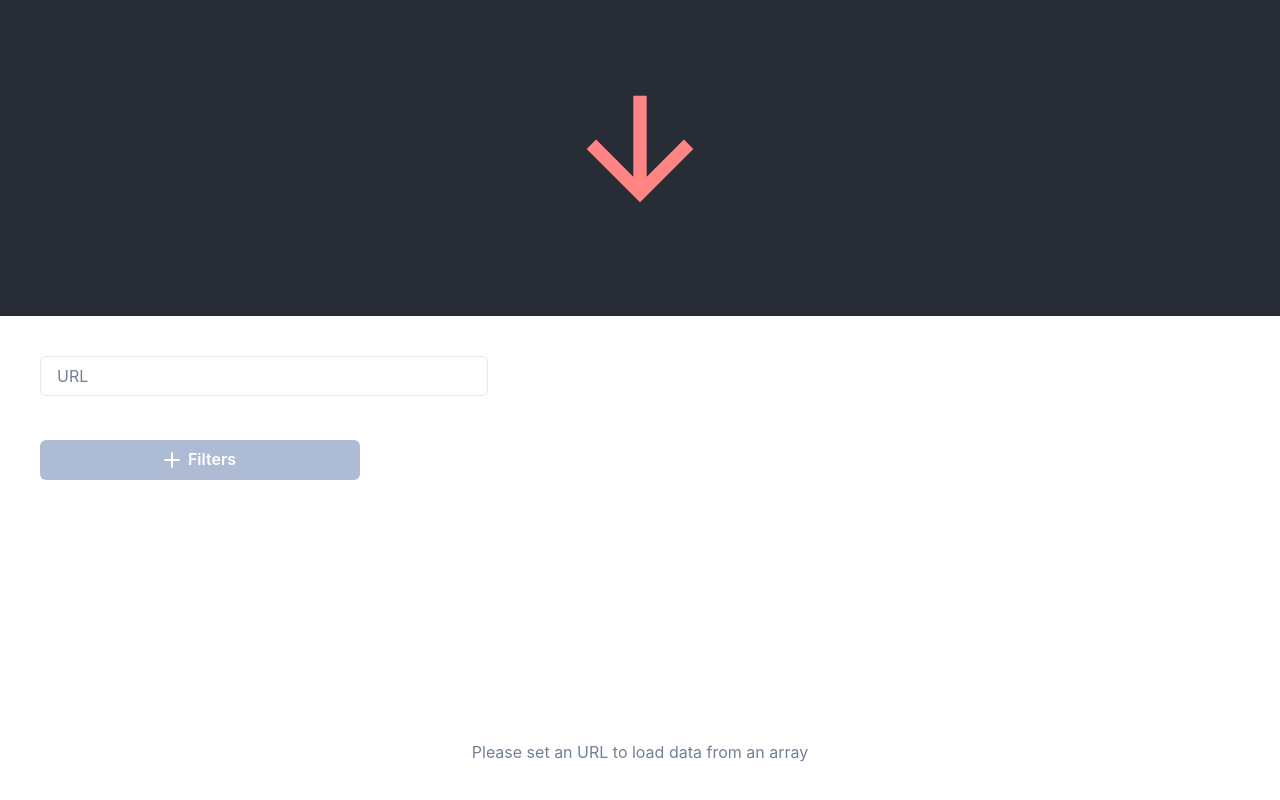
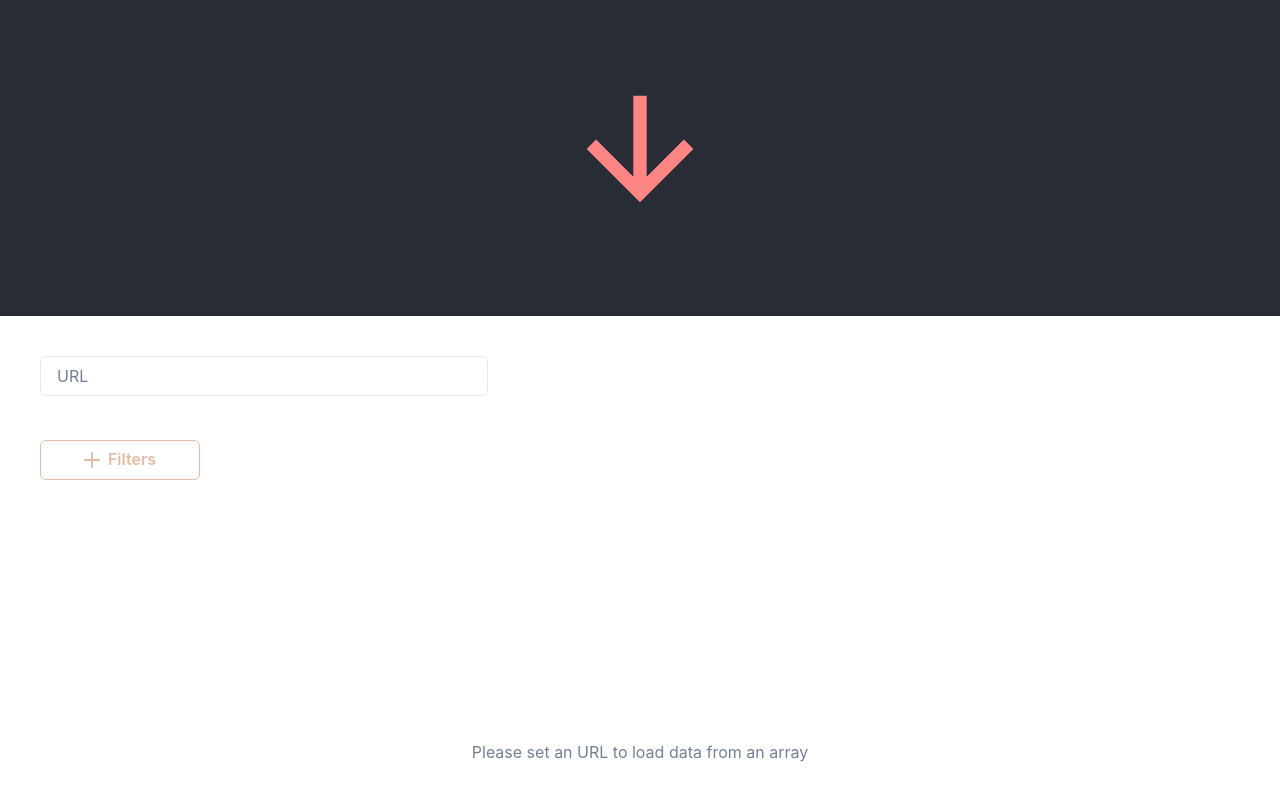
Before and after one commit to davidpaley/constellation-interview, a React (Create React App) app: page / in a window 1280 px wide. Shown: the part 484-1284 px from the top of the page. Built offline with nearby package versions, Linux system fonts and the light colour scheme.

Commit message:
feat: add total and filtered numbers in the UI, style: improve styles, docs: improve readme

```diff
--- a/src/components/filters/index.tsx
+++ b/src/components/filters/index.tsx
@@ -1,10 +1,18 @@
-import { Flex, Button, Text } from "@chakra-ui/react";
+import { Flex, Button, Text, Skeleton } from "@chakra-ui/react";
 import { AddIcon } from "@chakra-ui/icons";
 import { OrFilters } from "../or-filters";
 import React from "react";
 import { useMyContext } from "../../context/data-context";
 
-export const Filters = () => {
+export const Filters = ({
+  error,
+  isLoading,
+  url,
+}: {
+  error?: unknown;
+  isLoading?: boolean;
+  url?: string;
+}) => {
   const { dispatch, rules, keys } = useMyContext();
 
   const addFilter = () => {
@@ -20,7 +28,12 @@ export const Filters = () => {
   return (
     <Flex direction="column">
       <Flex direction="column" gap={3}>
-        {rulesToRender.map((orRules, index) => (
+        {isLoading && !!rulesToRender.length && !!url && (
+          <Skeleton height={{ base: "289px", md: "81px" }} />
+        )}
+        {!error &&
+          !isLoading &&
+          rulesToRender.map((orRules, index) => (
             <React.Fragment key={`${index}-${rulesToRender.length}`}>
               {index > 0 && (
                 <Text color="gray.400" textAlign="left" fontSize="2xl">
@@ -34,11 +47,12 @@ export const Filters = () => {
 
       <Button
         my={5}
-        maxW="xs"
-        colorScheme="facebook"
+        maxW="10rem"
         leftIcon={<AddIcon />}
         onClick={() => addFilter()}
-        isDisabled={!keys?.length}
+        isDisabled={!keys?.length || !!error}
+        colorScheme="orange"
+        variant={"outline"}
       >
         {rulesToRender.length ? "AND" : "Filters"}
       </Button>
--- a/src/components/table-with-filters/index.tsx
+++ b/src/components/table-with-filters/index.tsx
@@ -45,7 +45,7 @@ export const TableWithFilters = () => {
           placeholder="URL"
           maxW="md"
         />
-        <Filters />
+        <Filters error={error} url={url} isLoading={isLoading} />
       </Flex>
       {!!url ? (
         <Table
--- a/src/components/table/index.tsx
+++ b/src/components/table/index.tsx
@@ -9,6 +9,9 @@ import {
   Skeleton,
   Stack,
   Container,
+  Heading,
+  Flex,
+  Tag,
 } from "@chakra-ui/react";
 import { useMyContext } from "../../context/data-context";
 import { ApiData } from "../../models";
@@ -66,9 +69,27 @@ export const Table = ({ data, isLoading, error }: TableProps) => {
     );
   }
   return (
+    <>
+      <Heading mt={10} mb={5} mx={10} textAlign={"left"}>
+        Results
+      </Heading>
+      <Flex mb={3} mx={10} gap={3}>
+        <Tag maxW={40} px={5} size={{ base: "md", md: "lg" }} height="0.5rem">
+          {`Total: ${data.length}`}
+        </Tag>
+        <Tag
+          variant="solid"
+          maxW={40}
+          px={5}
+          size={{ base: "md", md: "lg" }}
+          height="0.5rem"
+          colorScheme="orange"
+        >
+          {`Filtered: ${filteredData.length}`}
+        </Tag>
+      </Flex>
       <TableContainer
         mx={10}
-      mt={20}
         mb={60}
         maxH="md"
         overflowX="auto"
@@ -95,5 +116,6 @@ export const Table = ({ data, isLoading, error }: TableProps) => {
           </Tbody>
         </ChakraTable>
       </TableContainer>
+    </>
   );
 };
```
Also changed, not shown: 1 other file (tests, documents, lock files or other folders). Lines whose indentation alone changed are shown as unchanged.
